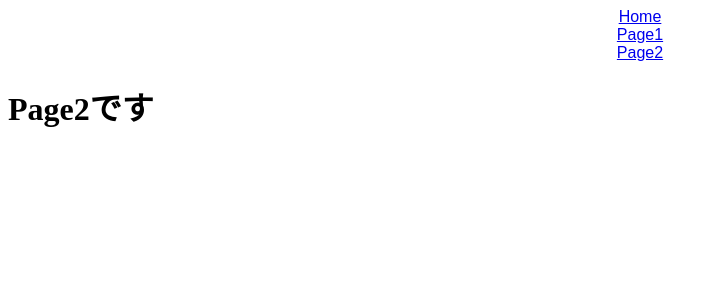
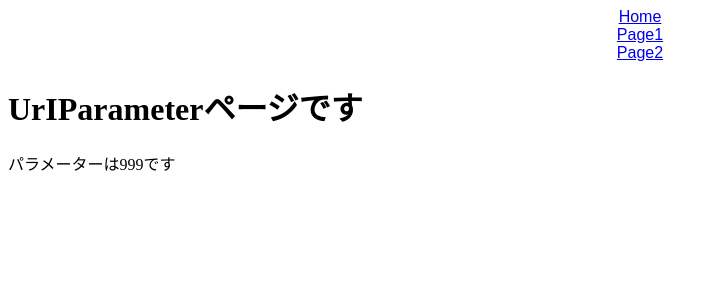
Before and after one commit to Hatimontonkou/React2Section5, a React (Create React App) app: page /page2/999 in a window 1280 px wide. Shown: the top 300 px of the page, without its empty margins (0-718 px from the left). Built offline with nearby package versions, Linux system fonts and the light colour scheme.

Commit message:
URLパラメータ

```diff
--- a/src/Page2.jsx
+++ b/src/Page2.jsx
@@ -1,7 +1,10 @@
+import { Link } from "react-router-dom";
+
 export const Page2 = () => {
   return (
     <div>
       <h1>Page2です</h1>
+      <Link to="/page2/999">URL Parameter</Link>
     </div>
   );
 };
--- /dev/null
+++ b/src/UrIParameter.jsx
@@ -0,0 +1,11 @@
+import { useParams } from "react-router-dom";
+
+export const UrIParameter = () => {
+  const { id } = useParams();
+  return (
+    <div>
+      <h1>UrIParameterページです</h1>
+      <p>パラメーターは{id}です</p>
+    </div>
+  );
+};
--- /dev/null
+++ b/src/router/Page2Routes.jsx
@@ -0,0 +1,15 @@
+import { Page2 } from "../Page2";
+import { UrIParameter } from "../UrIParameter";
+
+export const Page2Routes = [
+  {
+    path: "/",
+    exact: true,
+    children: <Page2 />
+  },
+  {
+    path: "/:id",
+    exact: true,
+    children: <UrIParameter />
+  }
+];
--- a/src/router/Router.jsx
+++ b/src/router/Router.jsx
@@ -1,7 +1,7 @@
 import { Switch, Route } from "react-router-dom";
 import { Home } from "../Home";
-import { Page2 } from "../Page2";
 import { Page1Routes } from "./Page1Routes";
+import { Page2Routes } from "./Page2Routes";
 
 export const Router = () => {
   return (
@@ -25,9 +25,22 @@ export const Router = () => {
           </Switch>
         )}
       />
-      <Route path="/page2">
-        <Page2 />
-      </Route>
+      <Route
+        path="/page2"
+        render={({ match: { url } }) => (
+          <Switch>
+            {Page2Routes.map((route) => (
+              <Route
+                key={route.path}
+                exact={route.exact}
+                path={`${url}${route.path}`}
+              >
+                {route.children}
+              </Route>
+            ))}
+          </Switch>
+        )}
+      />
     </Switch>
   );
 };
```
